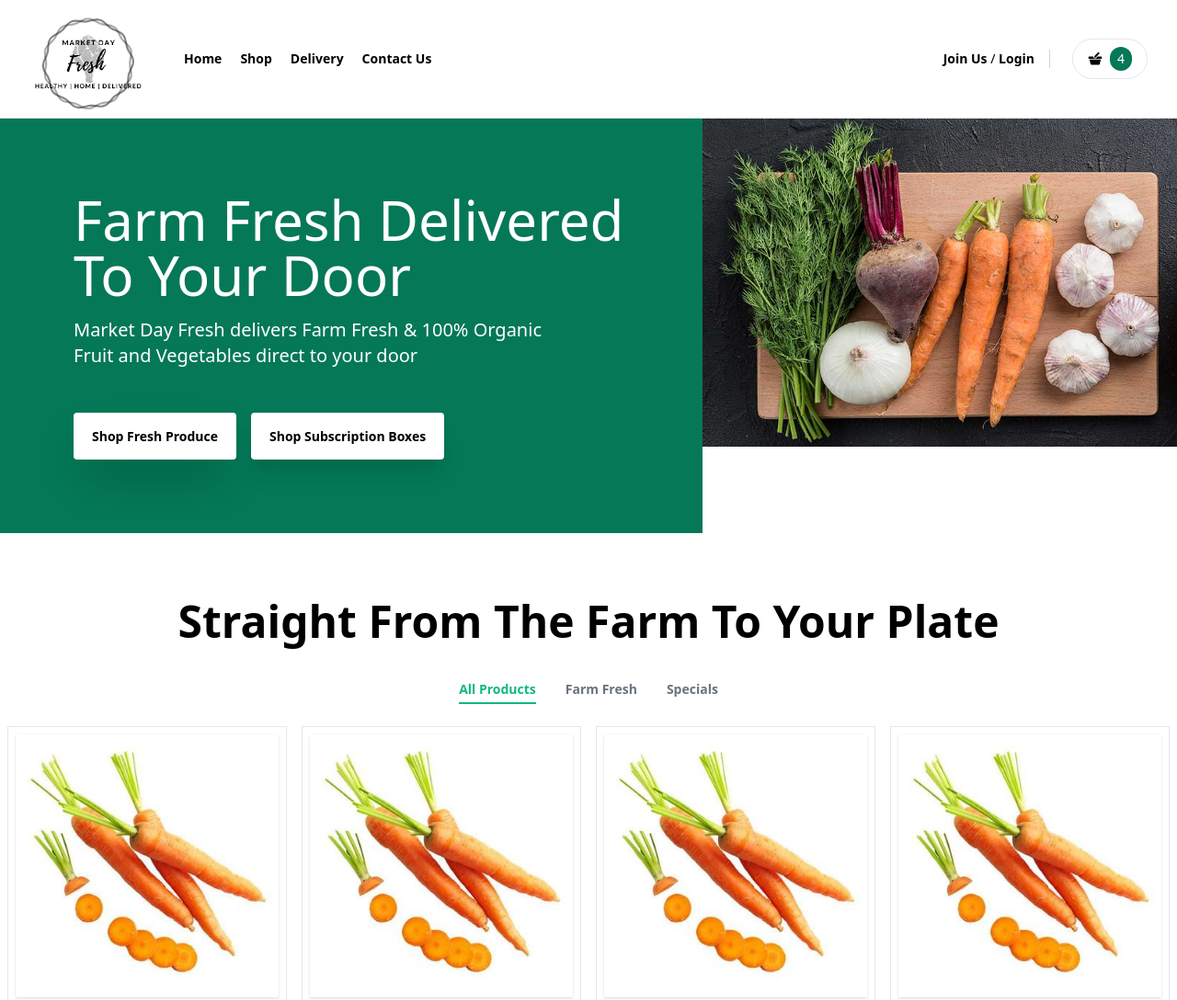
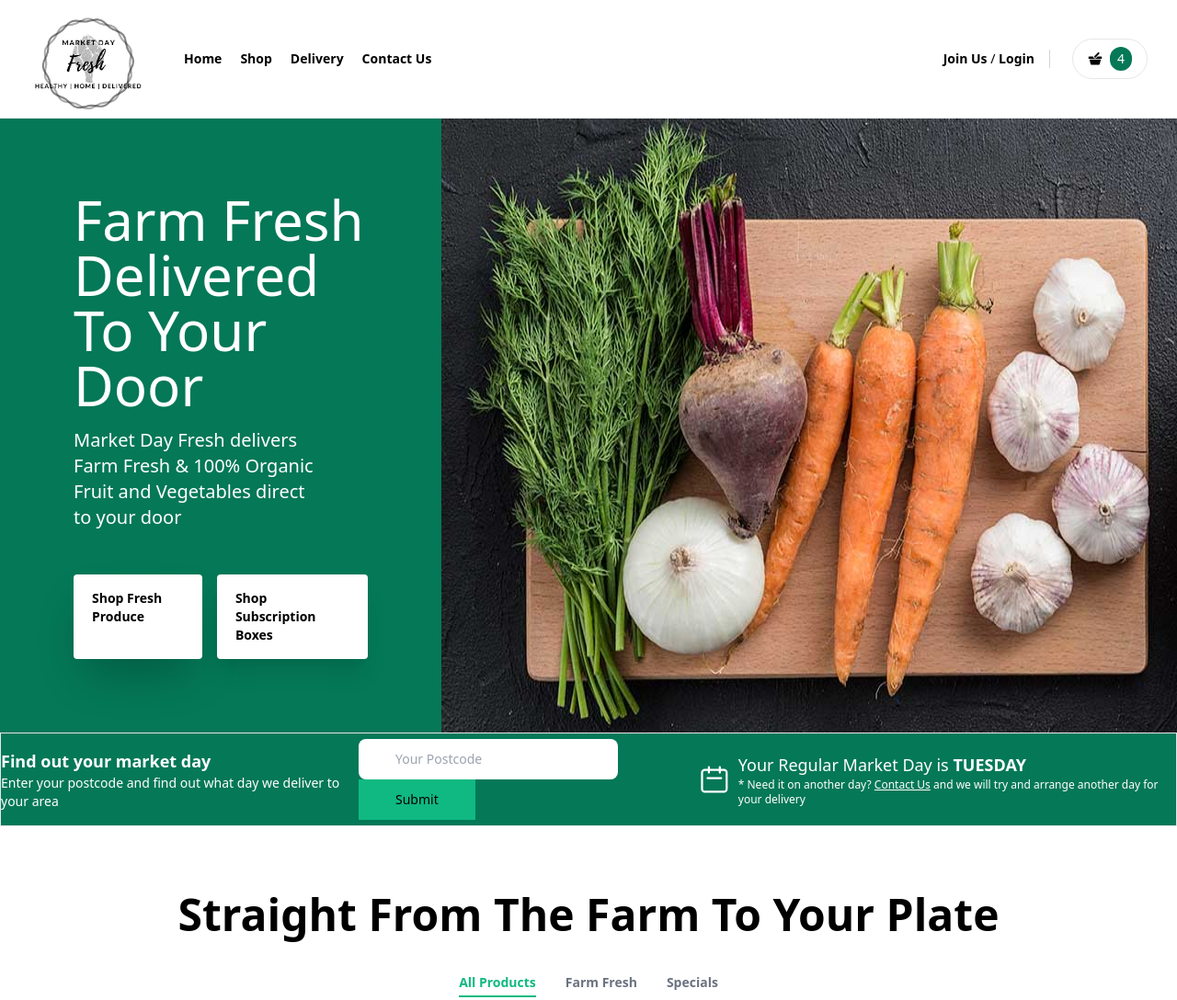
Before and after one commit to justbrown1980/marketdaytailwind, a plain HTML site: page index.html in a window 1280 px wide. Shown: the top 1088 px of the page at 92% size. Drawn offline with nearby package versions, Linux system fonts and the light colour scheme.

Commit message:
Add potcode bar

```diff
--- a/index.html
+++ b/index.html
@@ -6,9 +6,6 @@
   <meta name="viewport" content="width=device-width, initial-scale=1, shrink-to-fit=no">
   <link href="https://fonts.googleapis.com/css2?family=Poppins:wght@300;600&display=swap" rel="stylesheet">
   <link href="https://unpkg.com/tailwindcss@^1.0/dist/tailwind.min.css" rel="stylesheet">
-  <style>
-    .text-brand-blue {}
-  </style>
   <title>Healthy fresh and organic food delivered | Market Day Fresh</title>
 </head>
 
@@ -50,9 +47,9 @@
     </nav>
   </header>
 
-  <section role="banner" class="flex flex-col-reverse items-stretch lg:flex-row">
-    <div class="bg-green-700 text-white p-6 md:p-12 lg:p-20 leading-snug">
-      <h1 class="text-4xl lg:text-6xl leading-tight capitalize">farm fresh delivered <br class="hidden lg:block"> to
+  <section role="banner" class="flex flex-col-reverse items-stretch md:flex-row">
+    <div class="bg-green-700 text-white p-6 md:p-12 lg:p-20 ">
+      <h1 class="text-4xl lg:text-6xl capitalize">farm fresh delivered <br class="hidden lg:block"> to
         your door</h1>
       <p class="text-xl mt-3 md:mt-4 md:pr-12">Market Day Fresh delivers Farm Fresh &amp; 100% Organic Fruit and
         Vegetables direct to your door</p>
@@ -66,11 +63,34 @@
       </div>
     </div>
 
-    <picture>
-      <img src="assets/banner_img.jpg" alt="" srcset="" class="">
-    </picture>
+    <img src="assets/banner_img.jpg" alt="" srcset="" class="block object-fill max-w-full max-h-full">
 
+  </section>
 
+  <section class="bg-green-700 text-white border">
+    <div class="container mx-auto flex justify-around items-center">
+      <div class="py-4">
+        <h2 class="text-lg font-bold">Find out your market day</h2>
+        <p class="font-normal">Enter your postcode and find out what day we deliver to your area</p>
+      </div>
+      <div>
+        <input type="text" class="text-black rounded-lg px-10 py-3 outline-none" placeholder="Your Postcode">
+        <button type="submit" class="text-black bg-green-500 px-10 py-3">Submit</button>
+      </div>
+      <div class="flex">
+        <svg class="w-10 h-10 self-center" viewBox="0 0 32 32" fill="none" xmlns="http://www.w3.org/2000/svg">
+          <path
+            d="M10.6667 9.33333V4V9.33333ZM21.3333 9.33333V4V9.33333ZM9.33333 14.6667H22.6667H9.33333ZM6.66667 28H25.3333C26.0406 28 26.7189 27.719 27.219 27.219C27.719 26.7189 28 26.0406 28 25.3333V9.33333C28 8.62609 27.719 7.94781 27.219 7.44772C26.7189 6.94762 26.0406 6.66667 25.3333 6.66667H6.66667C5.95942 6.66667 5.28115 6.94762 4.78105 7.44772C4.28095 7.94781 4 8.62609 4 9.33333V25.3333C4 26.0406 4.28095 26.7189 4.78105 27.219C5.28115 27.719 5.95942 28 6.66667 28Z"
+            stroke="white" stroke-width="2" stroke-linecap="round" stroke-linejoin="round" />
+        </svg>
+
+        <div class="ml-2">
+          <p class="text-lg">Your Regular Market Day is <strong class="capitalize">TUESDAY</strong></p>
+          <p class="text-xs">* Need it on another day? <u>Contact Us</u> and we will try and arrange another day for
+            your delivery</p>
+        </div>
+      </div>
+    </div>
   </section>
 
   <main role="main">
```
